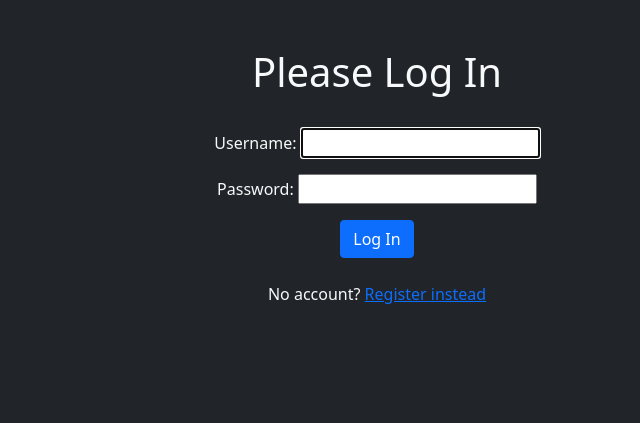
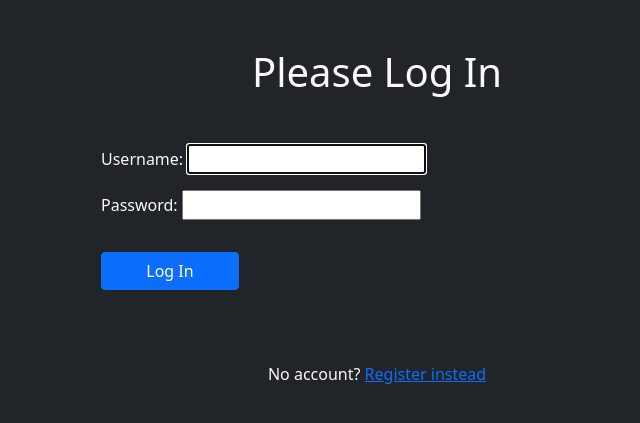
Before and after one commit to dstoffels/TrashCollector, a Django app: page /accounts/login/ in a window 1280 px wide. Shown: the top 423 px of the page, without its empty margins (263-903 px from the left). Run offline with Django 3.2, Linux system fonts and the light colour scheme; parts of the project's set-up code (start-up, migrations or seed data) failed here and were passed over.

Commit message:
Added styling to login and registration pages using widgets.

```diff
--- a/trash_collector/templates/home.html
+++ b/trash_collector/templates/home.html
@@ -2,7 +2,7 @@
 
 {% block title %} Trash Collector {% endblock %}
 
-{% block header %} <div class="fw-bold display-1 mt-5">Dizzy Waste Collection Company </div>{% endblock %}
+{% block header %} <div class="fw-bold display-1 mt-5">Stoffels & Giovanniello Waste Collection Company </div>{% endblock %}
 
 {% block content %}
 <style>
--- a/trash_collector/templates/registration/login.html
+++ b/trash_collector/templates/registration/login.html
@@ -6,11 +6,13 @@
 
 {% block content %}
 <br />
-  <form method="post">
+<div class="w-75 mt-3">
+  <form method="post" class="text-start">
     {% csrf_token %}
     {{ form.as_p }}
-    <button class="btn btn-primary" type="submit">Log In</button>
+    <button class="btn btn-primary mt-3 w-25 mb-5" type="submit">Log In</button>
   </form>
+</div>
   <br />
   <p>No account? <a href='{% url "accounts:register" %}'>Register instead</a></p>
 {% endblock %}
--- a/trash_collector/templates/registration/register.html
+++ b/trash_collector/templates/registration/register.html
@@ -6,10 +6,12 @@
 
 {% block content %}
 <br />
-  <form method="post" align="left">
+<div class="w-75 mt-3">
+  <form method="post" class="text-start">
     {% csrf_token %}
     {{ form.as_p }}
-    <button type="submit">Sign Up</button>
+    <button type="submit" class="btn btn-primary mt-3 w-25 mb-5">Sign Up</button>
   </form>
+</div>
   <p>Already Registered? <a href='{% url "login" %}'>Sign in</a></p>
 {% endblock %}
```
Also changed, not shown: trash_collector/accounts/forms.py (+8 -0 lines).
